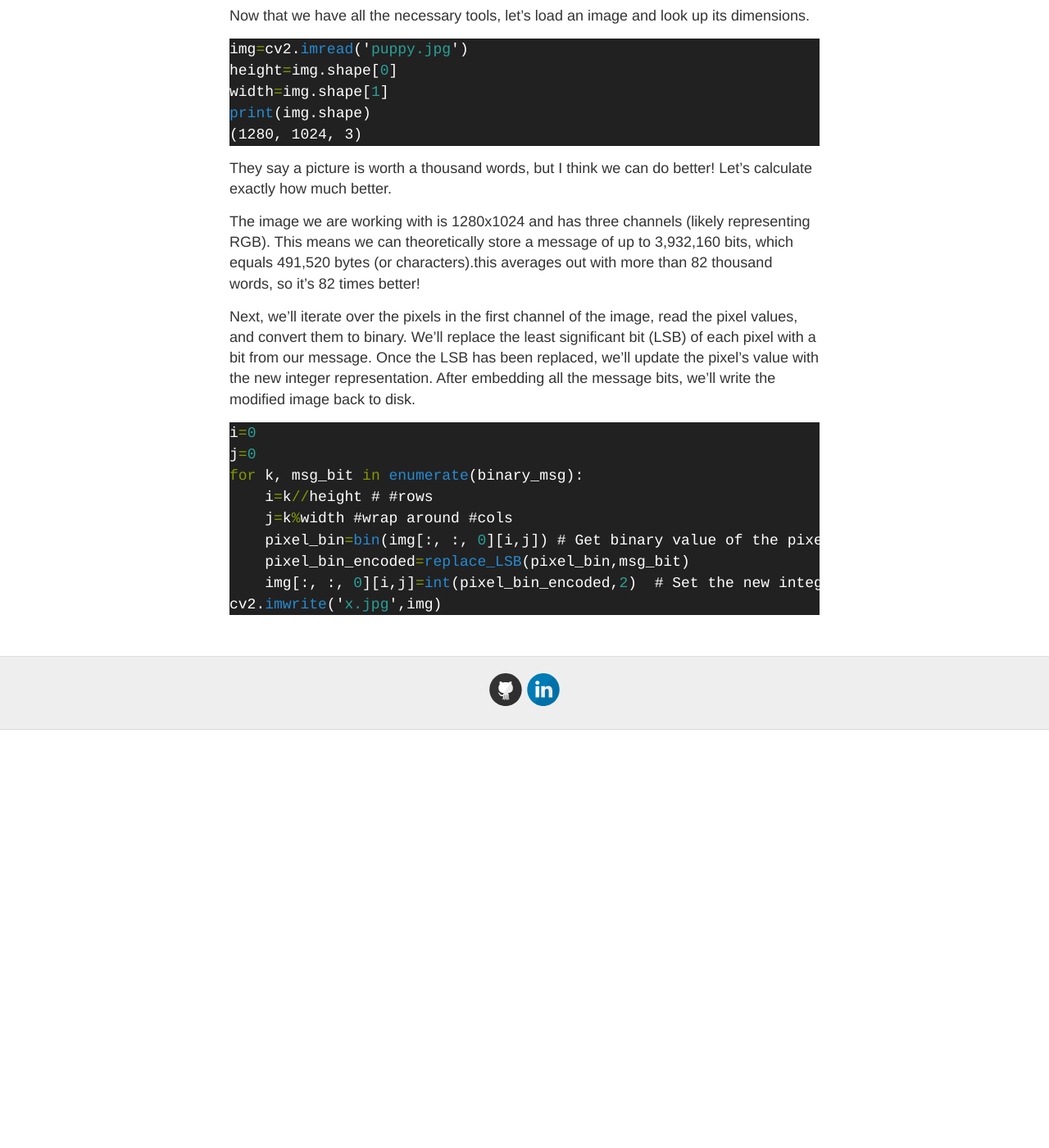
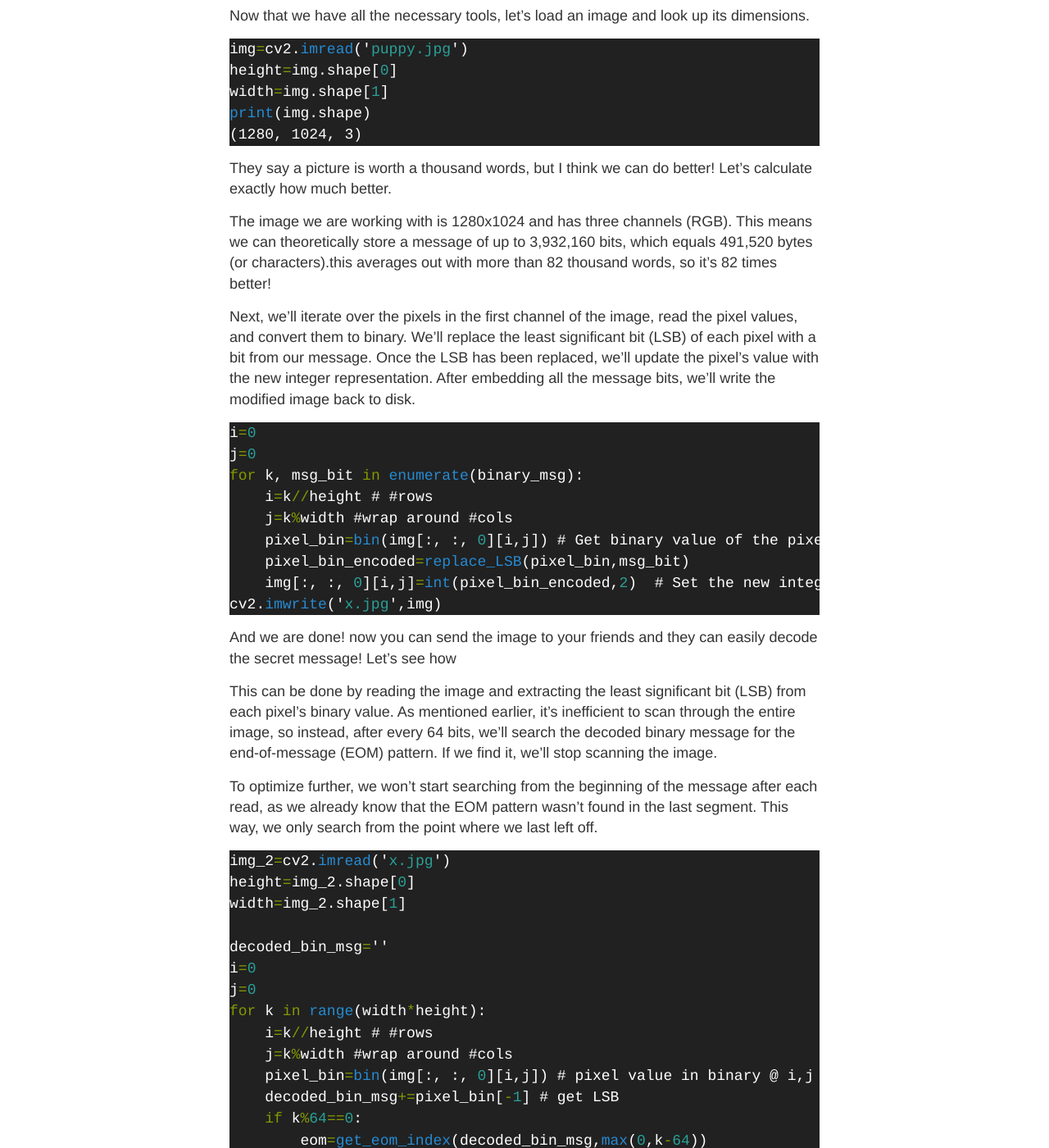
Before and after one commit to mgama1/mgama1.github.io, a Jekyll site: the page built from _posts/2024-10-2-secretmessage.md, in a window 1280 px wide and 1400 px high, scrolled down 4277 px. Shown: the whole window at 82% size. Built offline with Jekyll 4.4.1, drawn with Linux system fonts in a browser that asks for light colours; a script that is not in the unit is left out; before the commit the page ends 5167 px from its top, so only the background shows below that.

Commit message:
refactoring_and_stuff

````diff
--- a/_posts/2024-10-2-secretmessage.md
+++ b/_posts/2024-10-2-secretmessage.md
@@ -152,7 +152,7 @@ print(img.shape)
 ```
 They say a picture is worth a thousand words, but I think we can do better! Let’s calculate exactly how much better.
 
-The image we are working with is 1280x1024 and has three channels (likely representing RGB). This means we can theoretically store a message of up to 3,932,160 bits, which equals 491,520 bytes (or characters).this averages out with more than 82 thousand words, so it's 82 times better!
+The image we are working with is 1280x1024 and has three channels (RGB). This means we can theoretically store a message of up to 3,932,160 bits, which equals 491,520 bytes (or characters).this averages out with more than 82 thousand words, so it's 82 times better!
 
 Next, we’ll iterate over the pixels in the first channel of the image, read the pixel values, and convert them to binary. We’ll replace the least significant bit (LSB) of each pixel with a bit from our message. Once the LSB has been replaced, we’ll update the pixel's value with the new integer representation. After embedding all the message bits, we’ll write the modified image back to disk.
 
@@ -167,3 +167,29 @@ for k, msg_bit in enumerate(binary_msg):
     img[:, :, 0][i,j]=int(pixel_bin_encoded,2)  # Set the new integer value at the pixel (i, j)
 cv2.imwrite('x.jpg',img)
 ```
+
+And we are done! now you can send the image to your friends and they can easily decode the secret message! Let's see how
+
+This can be done by reading the image and extracting the least significant bit (LSB) from each pixel's binary value. As mentioned earlier, it’s inefficient to scan through the entire image, so instead, after every 64 bits, we’ll search the decoded binary message for the end-of-message (EOM) pattern. If we find it, we’ll stop scanning the image.
+
+To optimize further, we won’t start searching from the beginning of the message after each read, as we already know that the EOM pattern wasn’t found in the last segment. This way, we only search from the point where we last left off.
+
+```python
+img_2=cv2.imread('x.jpg')
+height=img_2.shape[0]
+width=img_2.shape[1]
+
+decoded_bin_msg=''
+i=0
+j=0
+for k in range(width*height):
+    i=k//height # #rows
+    j=k%width #wrap around #cols
+    pixel_bin=bin(img[:, :, 0][i,j]) # pixel value in binary @ i,j
+    decoded_bin_msg+=pixel_bin[-1] # get LSB
+    if k%64==0:
+        eom=get_eom_index(decoded_bin_msg,max(0,k-64))
+        print(k)
+        if eom:
+            break
+```
````
